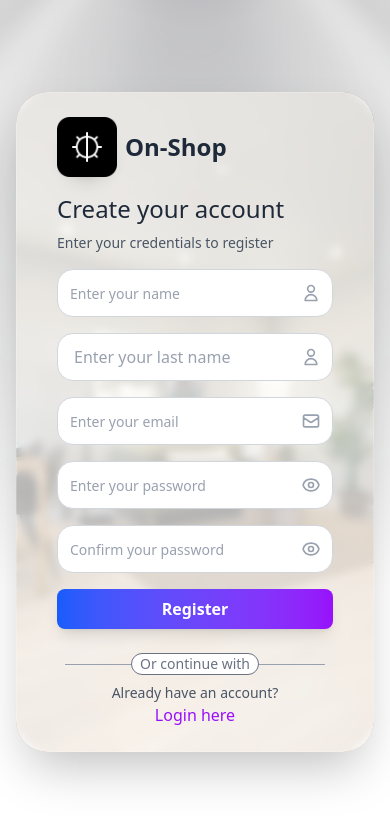
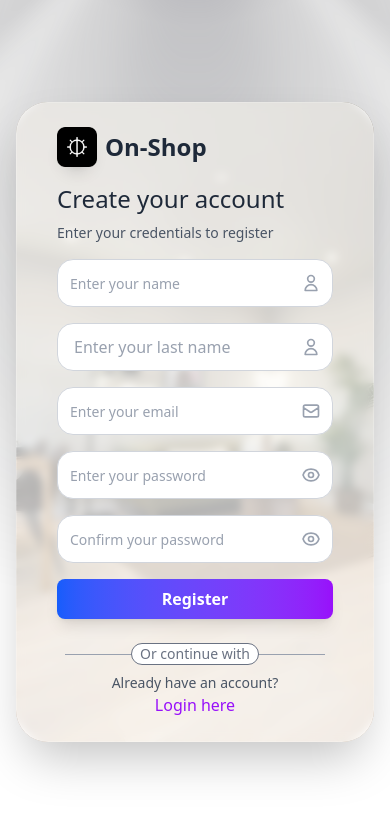
Before and after one commit to jonathanCocuy/online-shop, a Next.js app in the folder frontend/: page /register in a window 390 px wide. Shown: the top 824 px of the page. Built offline with nearby package versions, Linux system fonts and the light colour scheme; no server answers.

Commit message:
style(auth): responsive design in progress

```diff
--- a/frontend/src/app/(auth)/register/components/RegisterForm.tsx
+++ b/frontend/src/app/(auth)/register/components/RegisterForm.tsx
@@ -86,8 +86,8 @@ export default function RegisterForm() {
                     {/* Header */}
                     <div className="text-left mb-4 px-4 md:px-8 lg:px-16">
                         <div className="flex items-center justify-start gap-2 mb-4">
-                            <div className="flex items-center justify-center w-15 h-15 shadow-lg rounded-full bg-white">
-                                <Image src="/images/login-logo.png" alt="Register" width={60} height={60} className="rounded-sm" />
+                            <div className="flex items-center justify-center w-10 h-10 shadow-lg rounded-full bg-white">
+                                <Image src="/images/login-logo.png" alt="Register" className="rounded-sm" width={50} height={50}/>
                             </div>
                             <p className="text-2xl font-bold text-gray-800">On-Shop</p>
                         </div>
```
